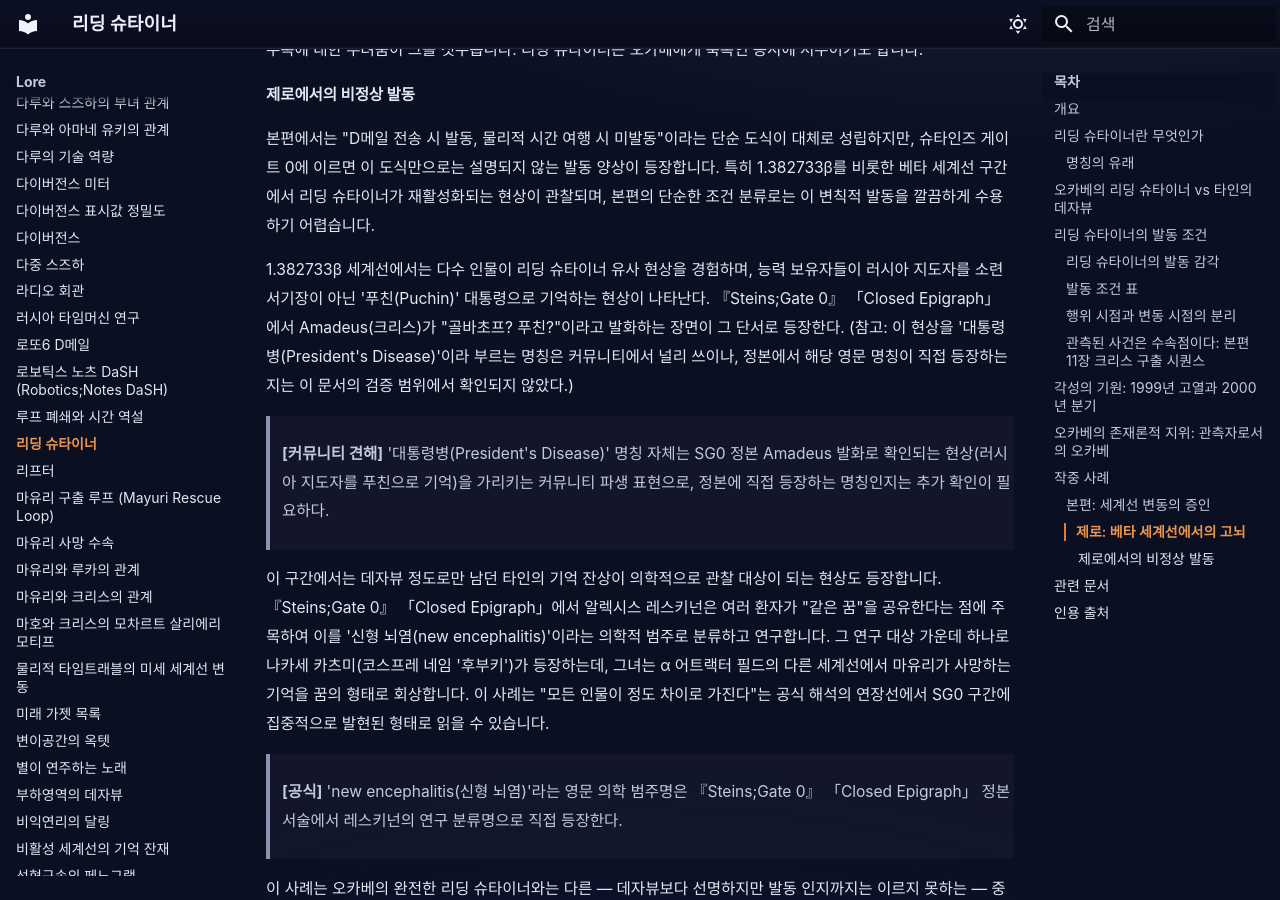
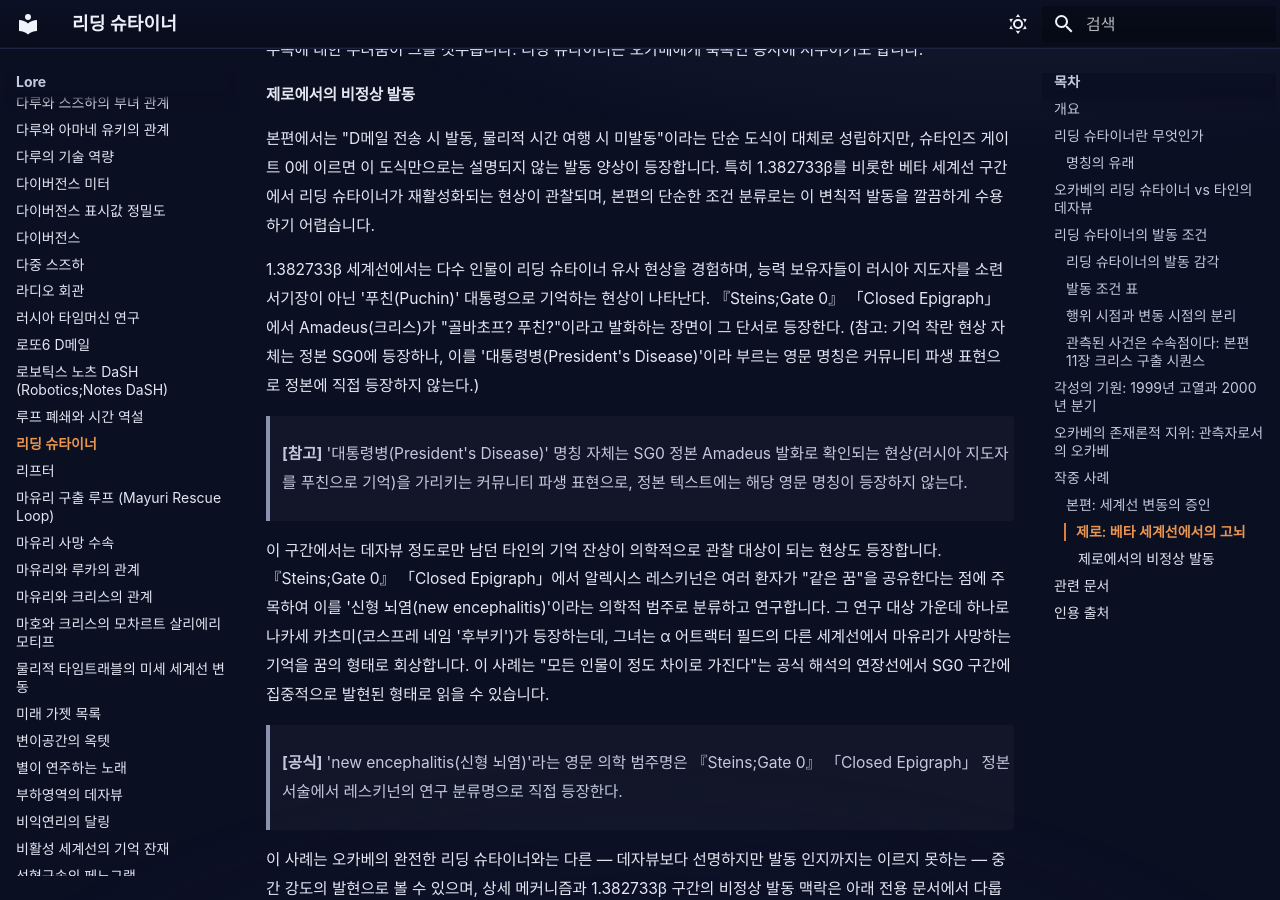
Before and after one commit to sgwiki/sgwiki.github.io, an MkDocs documentation site: the page built from wiki/lore/리딩-슈타이너.md, in a window 1280 px wide and 900 px high, scrolled down 7025 px. Built offline with MkDocs 1.6.1 and Material for MkDocs 9.7.7, drawn with Linux system fonts in a browser that asks for light colours; some web fonts are replaced.

Commit message:
fix(wiki): 리딩-슈타이너 — P10 d7786a84 패치 적용

```diff
--- a/wiki/lore/리딩-슈타이너.md
+++ b/wiki/lore/리딩-슈타이너.md
@@ -155,9 +155,9 @@ description: "리딩 슈타이너는 세계선이 바뀔 때 이전 세계선의
 
 본편에서는 "D메일 전송 시 발동, 물리적 시간 여행 시 미발동"이라는 단순 도식이 대체로 성립하지만, 슈타인즈 게이트 0에 이르면 이 도식만으로는 설명되지 않는 발동 양상이 등장합니다. 특히 1.382733β를 비롯한 베타 세계선 구간에서 리딩 슈타이너가 재활성화되는 현상이 관찰되며, 본편의 단순한 조건 분류로는 이 변칙적 발동을 깔끔하게 수용하기 어렵습니다.
 
-1.382733β 세계선에서는 다수 인물이 리딩 슈타이너 유사 현상을 경험하며, 능력 보유자들이 러시아 지도자를 소련 서기장이 아닌 '푸친(Puchin)' 대통령으로 기억하는 현상이 나타난다. 『Steins;Gate 0』 「Closed Epigraph」에서 Amadeus(크리스)가 "골바초프? 푸친?"이라고 발화하는 장면이 그 단서로 등장한다. (참고: 이 현상을 '대통령병(President's Disease)'이라 부르는 명칭은 커뮤니티에서 널리 쓰이나, 정본에서 해당 영문 명칭이 직접 등장하는지는 이 문서의 검증 범위에서 확인되지 않았다.)
+1.382733β 세계선에서는 다수 인물이 리딩 슈타이너 유사 현상을 경험하며, 능력 보유자들이 러시아 지도자를 소련 서기장이 아닌 '푸친(Puchin)' 대통령으로 기억하는 현상이 나타난다. 『Steins;Gate 0』 「Closed Epigraph」에서 Amadeus(크리스)가 "골바초프? 푸친?"이라고 발화하는 장면이 그 단서로 등장한다. (참고: 기억 착란 현상 자체는 정본 SG0에 등장하나, 이를 '대통령병(President's Disease)'이라 부르는 영문 명칭은 커뮤니티 파생 표현으로 정본에 직접 등장하지 않는다.)
 
-> **[커뮤니티 견해]** '대통령병(President's Disease)' 명칭 자체는 SG0 정본 Amadeus 발화로 확인되는 현상(러시아 지도자를 푸친으로 기억)을 가리키는 커뮤니티 파생 표현으로, 정본에 직접 등장하는 명칭인지는 추가 확인이 필요하다.
+> **[참고]** '대통령병(President's Disease)' 명칭 자체는 SG0 정본 Amadeus 발화로 확인되는 현상(러시아 지도자를 푸친으로 기억)을 가리키는 커뮤니티 파생 표현으로, 정본 텍스트에는 해당 영문 명칭이 등장하지 않는다.
 
 이 구간에서는 데자뷰 정도로만 남던 타인의 기억 잔상이 의학적으로 관찰 대상이 되는 현상도 등장합니다. 『Steins;Gate 0』 「Closed Epigraph」에서 알렉시스 레스키넌은 여러 환자가 "같은 꿈"을 공유한다는 점에 주목하여 이를 '신형 뇌염(new encephalitis)'이라는 의학적 범주로 분류하고 연구합니다. 그 연구 대상 가운데 하나로 나카세 카츠미(코스프레 네임 '후부키')가 등장하는데, 그녀는 α 어트랙터 필드의 다른 세계선에서 마유리가 사망하는 기억을 꿈의 형태로 회상합니다. 이 사례는 "모든 인물이 정도 차이로 가진다"는 공식 해석의 연장선에서 SG0 구간에 집중적으로 발현된 형태로 읽을 수 있습니다.
 
```
